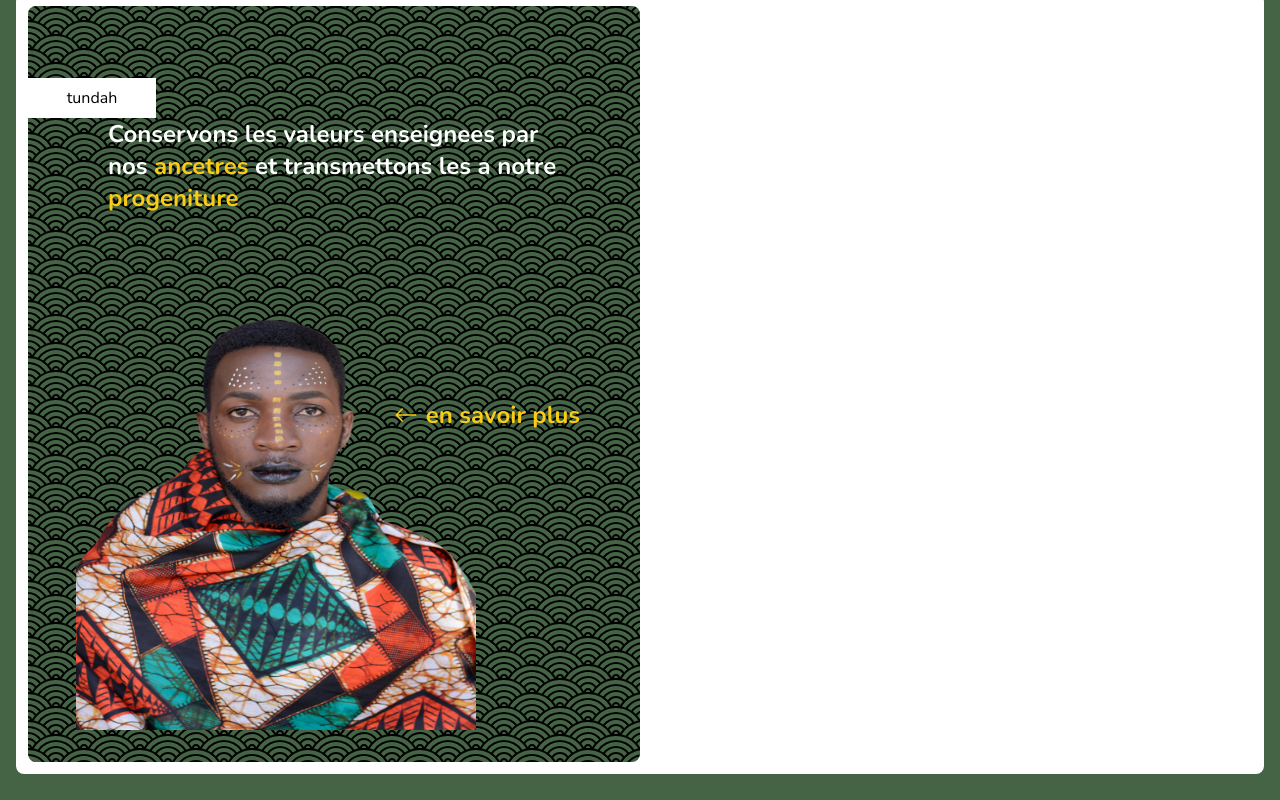
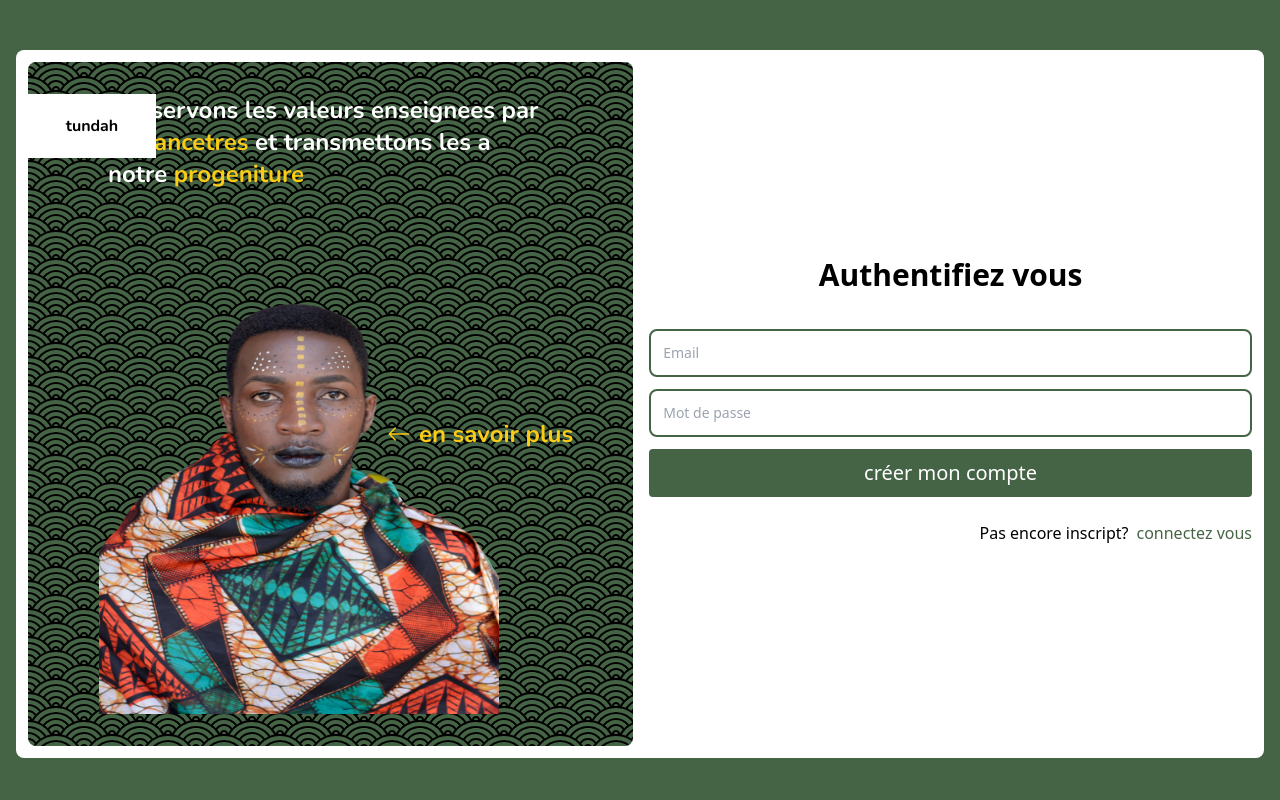
Before and after one commit to dilane3/tundah-app, a React (Create React App) app in the folder client/: page /signin in a window 1280 px wide. Built offline with nearby package versions, Linux system fonts and the light colour scheme.

Commit message:
nouvelle mise a jour de la page de connexion

```diff
--- /dev/null
+++ b/client/src/components/marketing/pageSections/comment/ConnexionPage.css
@@ -0,0 +1,12 @@
+.Content{
+    display:flex;
+    flex-direction: column;
+    justify-content: space-between;
+    margin-left: 350px;
+    width: 50%;
+}
+h1{
+    font-size: 30px;
+    font-weight: bold;
+    text-align: center;
+}
--- a/client/src/components/marketing/pageSections/comment/firstConnexionPage.jsx
+++ b/client/src/components/marketing/pageSections/comment/firstConnexionPage.jsx
@@ -6,52 +6,55 @@ import Input from '../../../elements/input/Input'
 import H3 from '../../../elements/titles/H3'
 import { Link } from 'react-router-dom'
 import { BsArrowLeft } from "react-icons/bs";
+import SecondConnexionPage from "./secondConnexionPage"
 
 
 const FirstConnexionPage = () => {
 
 	return(
 		<div className="signup-block px-3 md:px-4 bg-primary w-full h-screen" >
-             <Container classe="relative pb-10 md:pb-9">
+             <Container classe="relative pb-10 md:pb-0">
 
-                <div className="center-signup  p-3 flex  items-center w-full lg:space-x-4 bg-white rounded-lg mt-30 sm:mt-10 md:mt-0">
+                <div className="center-signup  p-3 flex  items-center w-full lg:space-x-4 bg-white rounded-lg mt-5">
 					<div className="relative hidden lg:block bg-repeat w-1/2 bg-primary rounded-lg text-white font-primary py-8 px-20" style={{backgroundImage: `url(${authSvg})`}}>
 						<Link
 							to=""
-							className="absolute z-1 left-0  bg-white w-32 p-2 mt-10 text-black flex justify-center items-center"
+							className="absolute z-1 left-0  bg-white w-32 p-5  text-black flex justify-center items-center"
 							>
-							<span>tundah</span>
+							<span className="font-bold">tundah</span>
 						</Link>
 
 						<div>
-                            <div className="mt-20">
+
                             <H3 className="">
 								Conservons les valeurs enseignees par nos
                                 <span className="text-yellow-400"> ancetres </span>
                                 et transmettons les a notre
                                 <span className="text-yellow-400"> progeniture</span>
 							</H3>
-                            </div>
-							<div className="flex items-center">
+
+							<div className="flex items-center flex-col">
                                <Link
 									to=""
-									className="ours-mission absolute z-20"
+									className="ours-mission absolute z-20 "
 									>
-									<p className=" flex space-x-2 items-center justify-center inline-block left-5 top-82 text-2xl font-bold text-yellow-400">
+									<p className=" flex space-x-2 items-center justify-center  left-5 top-122 text-2xl font-bold text-yellow-400">
                                          <BsArrowLeft className="font-extrabold" />
                                          <span>en savoir plus </span>
 									</p>
 								</Link>
+                                <div>
                                 <img
 									src={signinImg}
 									alt="Une femme africaine en tenue traditionelle"
-									className="african-women relative right-8 z-10 inline-block mt-4 lg:w-auto lg:h-auto md:w-96 md:h-96"
+									className="african-women relative right-8 z-10 inline-block mt-6 lg:w-auto lg:h-auto md:w-96 md:h-96"
 								/>
 
-
+                                </div>
                             </div>
                         </div>
                    </div>
+                   <SecondConnexionPage/>
                 </div>
 
              </Container>
--- /dev/null
+++ b/client/src/components/marketing/pageSections/comment/secondConnexionPage.jsx
@@ -0,0 +1,45 @@
+import React from "react";
+import Input from '../../../elements/input/Input';
+import ALink from '../../../elements/a/ALink';
+import './ConnexionPage.css';
+
+const SecondConnexionPage = () =>{
+
+    return(
+         <div className="Content">
+            <form className="" onSubmit="">
+					 <h1> Authentifiez vous </h1>
+                     <div className="w-full flex flex-col space-y-3  mt-6 md:mt-8">
+                          <div className="w-full">
+								<Input
+								type="email"
+								name="email"
+								id="email"
+								value=""
+								placeholder="Email"
+								/>
+							</div>
+							<div className="w-full">
+								<Input
+								type="password"
+								name="Mot de passe"
+								id="password"
+								value=""
+								placeholder="Mot de passe"
+								/>
+							</div>
+                            <input
+								type="submit"
+								value="créer mon compte"
+								className="disabled:bg-gray-300 disabled:text-gray-500 disabled:cursor-not-allowed w-full bg-primary hover:bg-primary-hover px-2 py-2 lg:px-3 lg:py-2.5 text-center text-white text-base md:text-xl rounded"
+							/>
+                            <div className="flex justify-end py-3">
+                                Pas encore inscript?
+                                <ALink link="/signup" classe="inline-block ml-2">connectez vous</ALink>
+                            </div>
+                     </div>
+            </form>
+         </div>
+    )
+}
+export default SecondConnexionPage;
```
